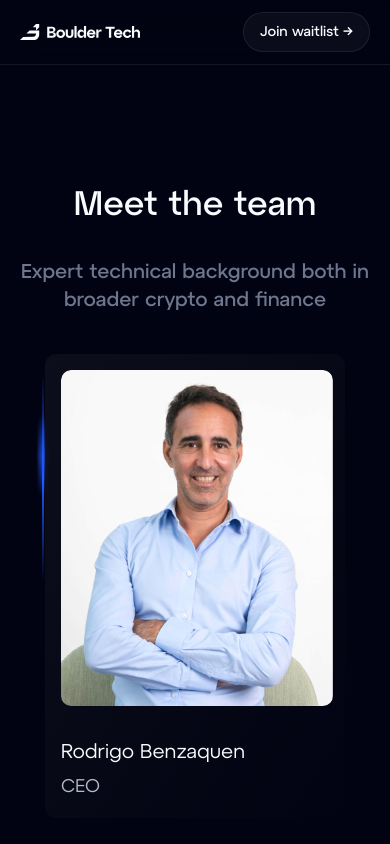
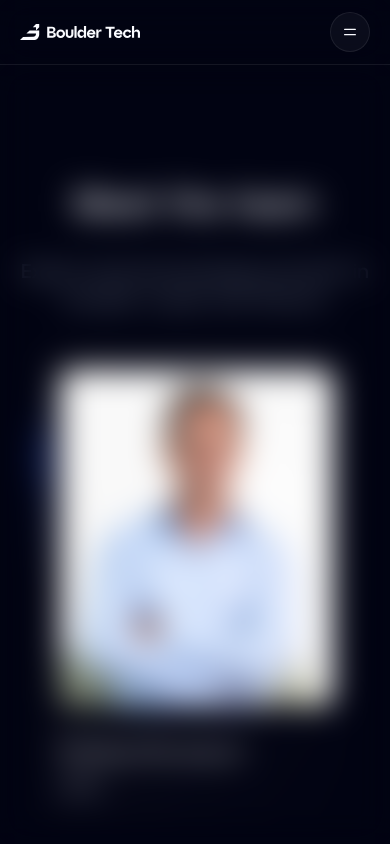
Before and after one commit to boulder-tech/Landing, a Next.js app: page /about in a window 390 px wide. Shown: the top 844 px of the page. Built offline with nearby package versions, Linux system fonts and the light colour scheme.

Commit message:
Hamburger menu

```diff
--- a/src/components/buttons/ghost-button.tsx
+++ b/src/components/buttons/ghost-button.tsx
@@ -1,6 +1,22 @@
-const GhostButton = ({ children }: { children: React.ReactNode }) => {
+import clsx from "clsx";
+
+type ghostButtonProps = {
+  children: React.ReactNode;
+  onClick?: () => void;
+  classes?: string;
+  iconBtn?: boolean;
+};
+
+const GhostButton = ({ children, onClick, classes, iconBtn }: ghostButtonProps) => {
   return (
-    <button className="transition-all font-medium duration-200 hover:bg-gray-200 hover:border-gray-300 bg-gray-100 border border-gray-200 rounded-full px-4 text-sm h-10 text-foreground-heading flex items-center justify-center">
+    <button
+      onClick={onClick}
+      className={clsx(
+        "transition-all font-medium duration-200 hover:bg-gray-200 hover:border-gray-300 bg-gray-100 border border-gray-200 rounded-full px-4 text-sm h-10 text-foreground-heading flex items-center justify-center",
+        iconBtn && "w-10",
+        classes,
+      )}
+    >
       {children}
     </button>
   );
--- a/src/components/header.tsx
+++ b/src/components/header.tsx
@@ -1,13 +1,18 @@
+"use client";
 import Link from "next/link";
 import Imagotype from "./imagotype";
 import GhostButton from "./buttons/ghost-button";
+import Image from "next/image";
+import clsx from "clsx";
+import Hamburger from "../../public/icons/hamburger.svg";
 
 const Header = () => {
   return (
-    <header className="w-full fixed top-0 z-50 py-3 bg-[rgba(1, 3, 18, 0.01)] border-b border-grey-200 backdrop-blur-lg">
+    <>
+      <header className="w-full fixed h-[65px] top-0 z-50 py-3 bg-[rgba(1, 3, 18, 0.01)] border-b border-grey-200 backdrop-blur-lg">
         <div className="flex items-center justify-between 2xl:px-[300px] lg:px-[150px] md:px-[75px] px-[20px]">
           <div className="flex gap-4 items-center justify-center divide-border-grey-200 divide-x-[1px]">
-          <Link href={'/'}>
+            <Link href={"/"}>
               <Imagotype />
             </Link>
             <div className="pl-4 text-boulder-text sm:flex hidden text-sm gap-4 font-normal -tracking-[0.28px]">
@@ -32,11 +37,14 @@ const Header = () => {
               </Link>
             </div>
           </div>
-        <Link href={"/#waitlist"}>
+          <GhostButton iconBtn onClick={()=>console.log("ja")} classes="sm:hidden"><Image src={Hamburger} alt="Hamburger menu" width={14} height={14} className="w-4 h-4 absolute"/></GhostButton>
+          <Link href={"/#waitlist"} className="hidden sm:block">
             <GhostButton>Join waitlist →</GhostButton>
           </Link>
         </div>
       </header>
+      <div className="fixed top-[65px] w-full h-[calc(100vh-65px)] bg-[rgba(1, 3, 18, 0.01)] backdrop-blur-lg z-50 flex items-center justify-center"></div>
+    </>
   );
 };
 export default Header;
```
Also changed, not shown: public/icons/hamburger.svg (added). Lines whose indentation alone changed are shown as unchanged.
